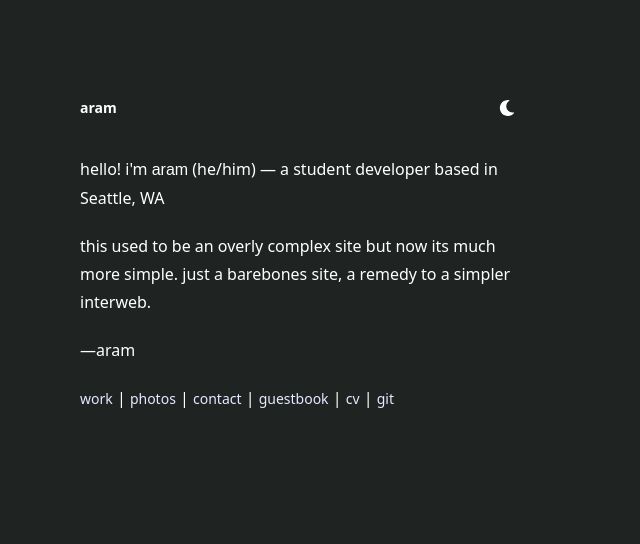
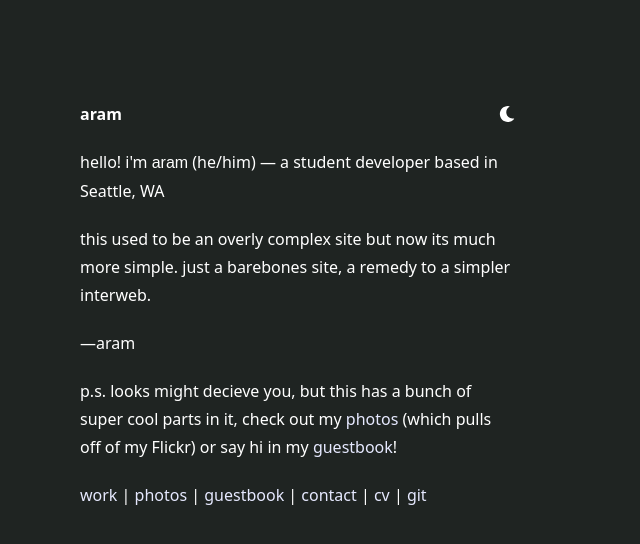
Before and after one commit to aramshiva/website, a Next.js app: page / in a window 1280 px wide. Shown: the top 544 px of the page, without its empty margins (0-640 px from the left). Built offline with nearby package versions, Linux system fonts and the light colour scheme.

Commit message:
update index

```diff
--- a/src/app/layout.tsx
+++ b/src/app/layout.tsx
@@ -21,7 +21,7 @@ export default function RootLayout({
           className="
           antialiased bg-[#1f2422] dark:bg-white p-20
           w-screen prose prose-p:text-white dark:prose-p:text-black
-          prose-blockquote:font-eiko prose-a:text-sm prose-a:no-underline
+          prose-blockquote:font-eiko prose-a:text-md prose-a:no-underline
         prose-a:text-[#e6e9ff] dark:prose-a:text-[#1f2422]
         prose-h1:text-white dark:prose-h1:text-black
         prose-h2:text-white dark:prose-h2:text-black
--- a/src/app/page.tsx
+++ b/src/app/page.tsx
@@ -1,8 +1,11 @@
 import Index from "@/markdown/index.mdx";
+
 export default function Page() {
   return (
     <>
-      <Index />
+      <div className="prose prose-a:text-md">
+        <Index />
+      </div>
     </>
   );
 }
--- a/src/components/guestbook.tsx
+++ b/src/components/guestbook.tsx
@@ -6,6 +6,7 @@ import { toast } from "sonner";
 import { signIn } from "next-auth/react";
 import { useSession } from "next-auth/react";
 import { Filter } from "bad-words";
+import { FaGithub } from "react-icons/fa";
 
 interface Entry {
   name: string;
@@ -93,6 +94,7 @@ export default function Guestbook() {
             onClick={handleSignIn}
             className="mt-4 rounded-md hover:bg-slate-200 bg-white dark:bg-white px-4 py-2 text-black dark:text-white"
           >
+            <FaGithub className="inline" />
             Sign in with GitHub
           </Button>
         </div>
--- a/src/markdown/index.mdx
+++ b/src/markdown/index.mdx
@@ -4,4 +4,6 @@ this used to be an overly complex site but now its much more simple. just a bare
 
 —aram
 
-[work](/work) | [photos](/photos) | [contact](mailto:me@aram.sh) | [guestbook](/guestbook) | [cv](https://read.cv/ashiva) | [git](https://github.com/aramshiva/website)
+p.s. looks might decieve you, but this has a bunch of super cool parts in it, check out my [photos](/photos) (which pulls off of my Flickr) or say hi in my [guestbook](/guestbook)!
+
+[work](/work) | [photos](/photos) | [guestbook](/guestbook) | [contact](mailto:me@aram.sh) | [cv](https://read.cv/ashiva) | [git](https://github.com/aramshiva/website)
```
